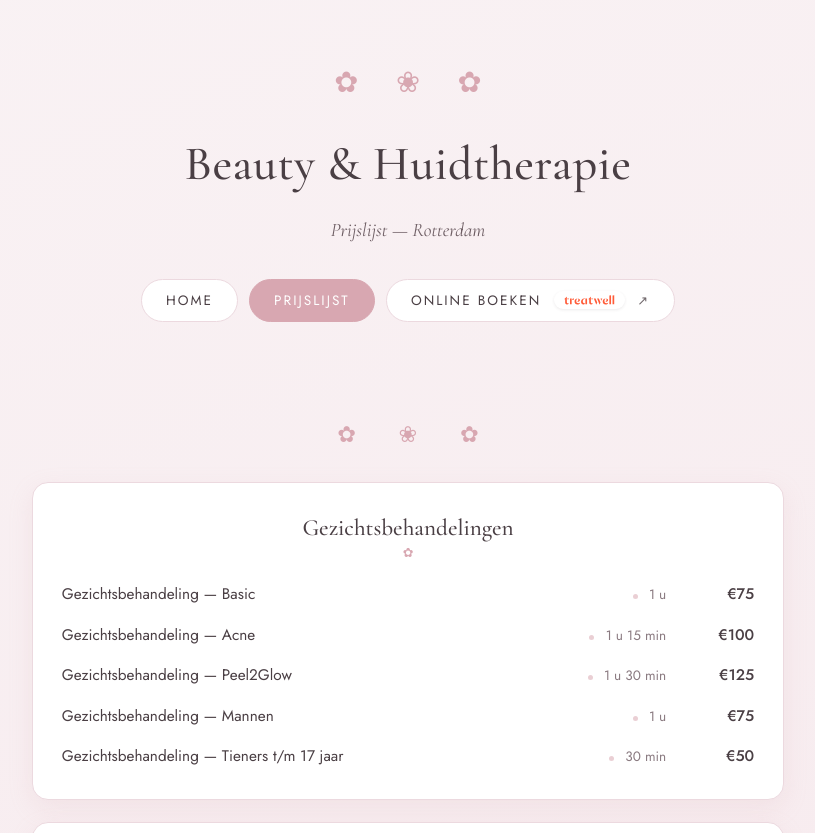
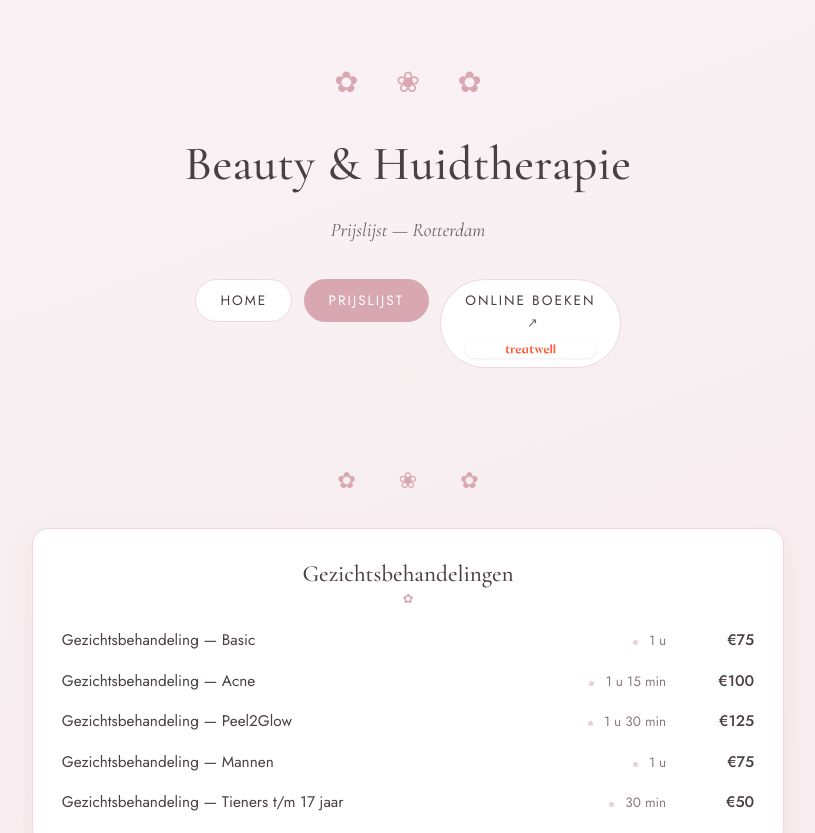
Before and after one commit to Stephanos-Ioannou/beautyhuidtherapie, a plain HTML site: page prijslijst.html in a window 1280 px wide. Shown: the top 833 px of the page, without its empty margins (232-1047 px from the left). Drawn offline with nearby package versions, Linux system fonts and the light colour scheme.

Commit message:
Logo-chip onder tekst in knop (smaller breedte)

```diff
--- a/prijslijst.html
+++ b/prijslijst.html
@@ -116,12 +116,15 @@
   }
 
   .tw-chip {
-    display: inline-flex; align-items: center; justify-content: center;
-    background: #fff; border-radius: 999px; padding: 4px 9px; margin-left: 7px;
-    box-shadow: 0 1px 3px rgba(74,63,68,.10);
+    display: flex; align-items: center; justify-content: center;
+    background: #fff; border-radius: 999px; padding: 4px 12px; margin-top: 6px;
+    width: 100%; box-shadow: 0 1px 3px rgba(74,63,68,.10);
   }
   .tw-chip-logo { height: 10px; }
   .knop .pijl { vertical-align: -2px; }
+  a.tw-link, .knop { text-align: center; }
+  a.tw-link { display: inline-flex; flex-direction: column; align-items: center; }
+  .knop { display: inline-flex; flex-direction: column; align-items: center; }
   .pijl { font-size: .95em; opacity: .8; margin-left: 6px; display: inline-block; transition: transform .2s; }
   nav a:hover, .knop:hover { transform: translateY(-1px); }
   nav a:hover .pijl, .knop:hover .pijl { transform: translate(1px, -1px); opacity: 1; }
@@ -138,7 +141,7 @@
       <nav>
         <a href="index.html">Home</a>
         <a href="prijslijst.html" class="aktief">Prijslijst</a>
-        <a href="https://trea.tw/7MJiUbj4azLucF9tb" target="_blank" rel="noopener">Online boeken <span class="tw-chip"><img src="treatwell-logo.svg" alt="Treatwell" class="tw-chip-logo"></span> <span class="pijl">↗</span></a>
+        <a class="tw-link" href="https://trea.tw/7MJiUbj4azLucF9tb" target="_blank" rel="noopener">Online boeken <span class="pijl">↗</span><span class="tw-chip"><img src="treatwell-logo.svg" alt="Treatwell" class="tw-chip-logo"></span></a>
       </nav>
     </header>
 
@@ -235,7 +238,7 @@
     </section>
 
     <div class="foot">
-      <a class="knop" href="https://trea.tw/7MJiUbj4azLucF9tb" target="_blank" rel="noopener">Online boeken <span class="tw-chip"><img src="treatwell-logo.svg" alt="Treatwell" class="tw-chip-logo"></span> <span class="pijl">↗</span></a>
+      <a class="knop" href="https://trea.tw/7MJiUbj4azLucF9tb" target="_blank" rel="noopener">Online boeken <span class="pijl">↗</span><span class="tw-chip"><img src="treatwell-logo.svg" alt="Treatwell" class="tw-chip-logo"></span></a>
       <p class="notitie">Alle behandelingen inclusief persoonlijk advies. Acne- en camouflage-therapie worden (deels) vergoed door de zorgverzekeraar.</p>
     </div>
 
```
Also changed, not shown: index.html (+8 -5 lines).
